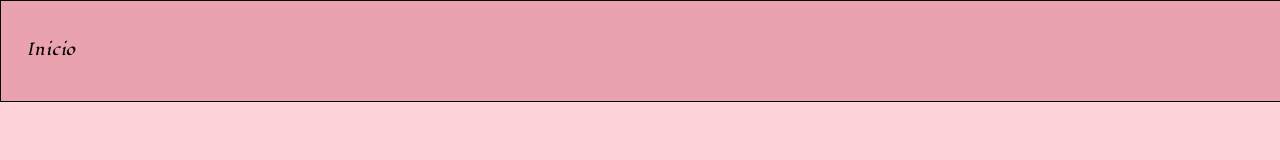
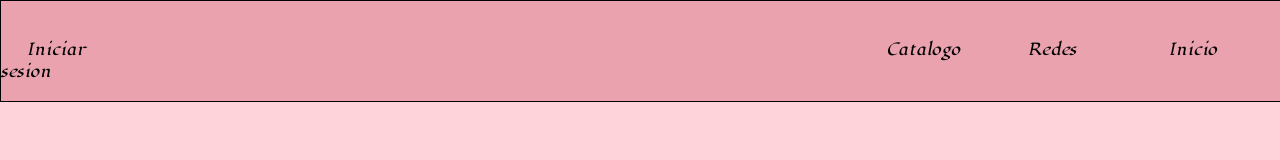
Before and after one commit to Wash37/ProyectoFinal, a plain HTML site: page Pages/Carrito.html in a window 1280 px wide. Drawn offline with Linux system fonts and the light colour scheme.

Commit message:
Cambio en el nav Carrito/Sesion

```diff
--- a/Pages/Carrito.html
+++ b/Pages/Carrito.html
@@ -10,11 +10,18 @@
         <nav>
             <div id="BarraGrid">
                 <div class="grid-item">
-                    <a href="../index.html" id="SessionButton">Inicio</a>
+                    <a href="./Sesion.html" id="SessionButton">Iniciar sesion</a>
                 </div>
                 <div class="grid-item">
                 </div>
                 <div class="grid-item">
+                    <a href="./Catalogo.html">Catalogo</a>
+                </div>
+                <div class="grid-item">
+                    <a href="./Redes.html">Redes</a>
+                </div>
+                <div class="grid-item">
+                    <a href="../index.html">Inicio</a>
                 </div>
             </div>
         </nav>
```
Also changed, not shown: Pages/Sesion.html (+7 -0 lines).
